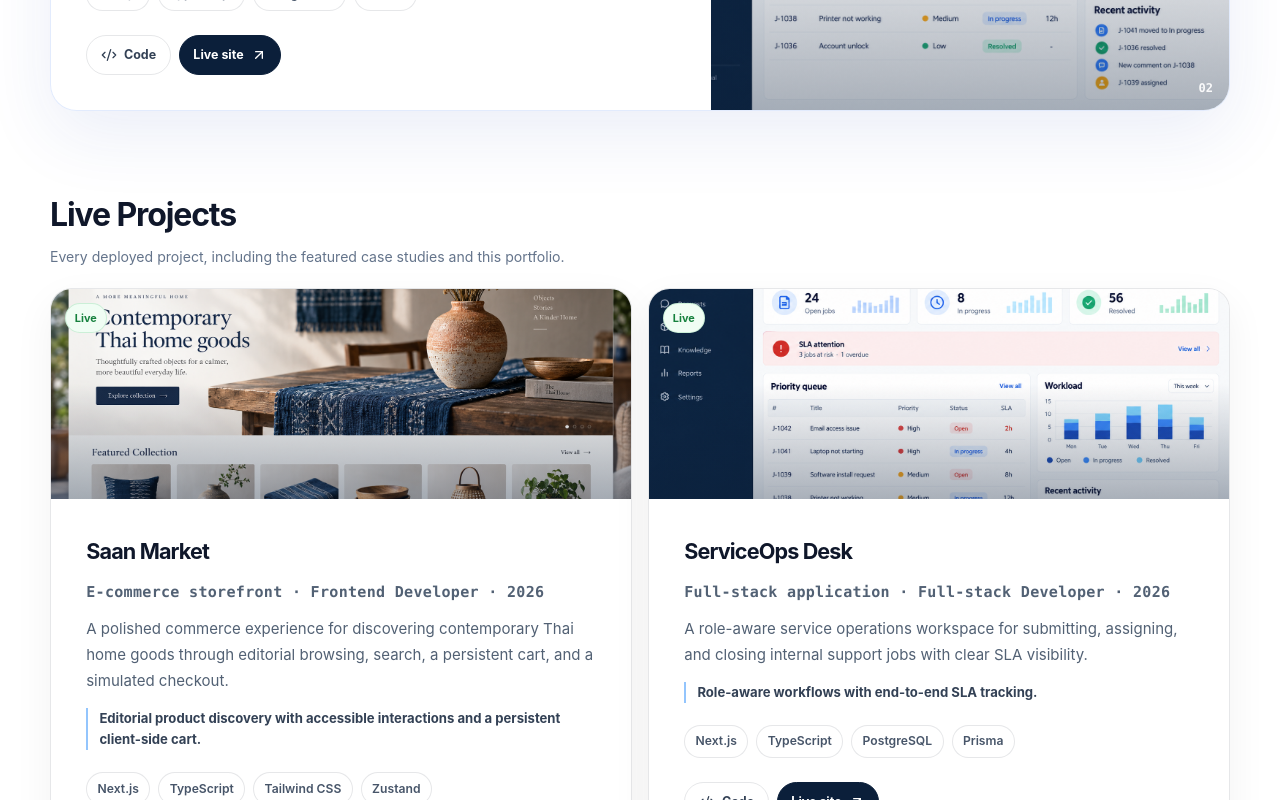
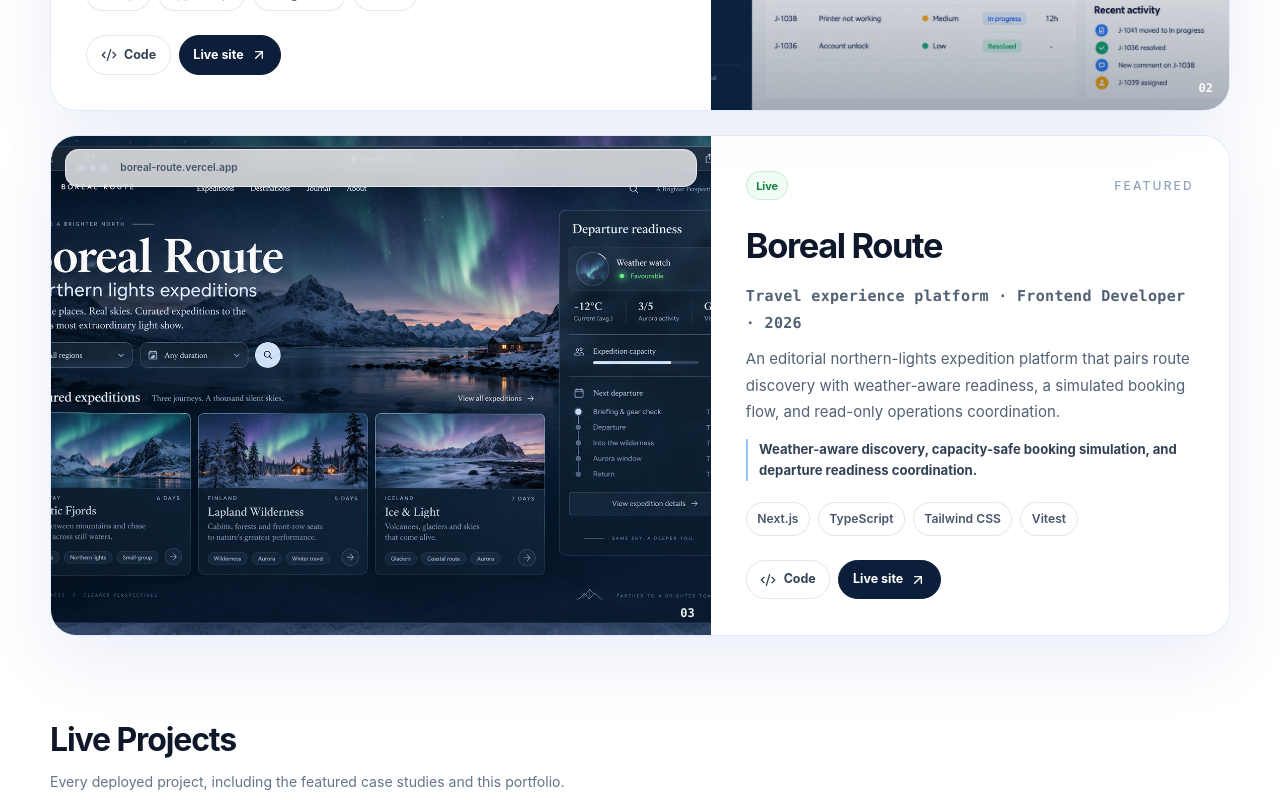
Before and after one commit to TheetawatCode/Theetawat-Portfolio, a Next.js app: page / in a window 1280 px wide. Shown: the part 2400-3200 px from the top of the page. Built offline with nearby package versions, Linux system fonts and the light colour scheme.

Commit message:
feat: feature Boreal Route project

```diff
--- a/src/components/projects-section.tsx
+++ b/src/components/projects-section.tsx
@@ -95,7 +95,7 @@ export function ProjectsSection() {
         <SectionHeading
           eyebrow="01 / Projects"
           title="Selected work, built to learn and create value."
-          description="Two highlighted case studies, followed by every deployed project available to explore."
+          description="Three highlighted case studies, followed by every deployed project available to explore."
         />
 
         <div className="featured-projects">
--- a/src/data/portfolio.ts
+++ b/src/data/portfolio.ts
@@ -285,6 +285,21 @@ export const projects: Project[] = [
     highlight: "Role-aware workflows with end-to-end SLA tracking.",
   },
   {
+    id: "boreal-route",
+    title: "Boreal Route",
+    status: "Live",
+    description: "An editorial northern-lights expedition platform that pairs route discovery with weather-aware readiness, a simulated booking flow, and read-only operations coordination.",
+    image: "/images/projects/boreal-route-mockup.png",
+    technologies: ["Next.js", "TypeScript", "Tailwind CSS", "Vitest"],
+    githubLink: "https://github.com/TheetawatCode/boreal-route",
+    liveDemo: "https://boreal-route.vercel.app/",
+    featured: true,
+    projectType: "Travel experience platform",
+    role: "Frontend Developer",
+    period: "2026",
+    highlight: "Weather-aware discovery, capacity-safe booking simulation, and departure readiness coordination.",
+  },
+  {
     id: "portfolio",
     title: "Portfolio Website",
     status: "Live",
```
Also changed, not shown: public/images/projects/boreal-route-mockup.png (added).
